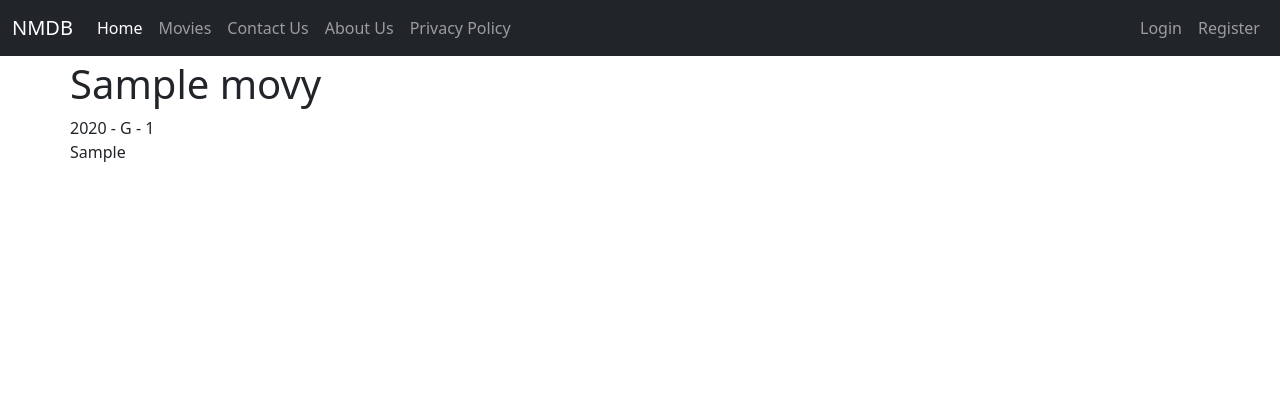
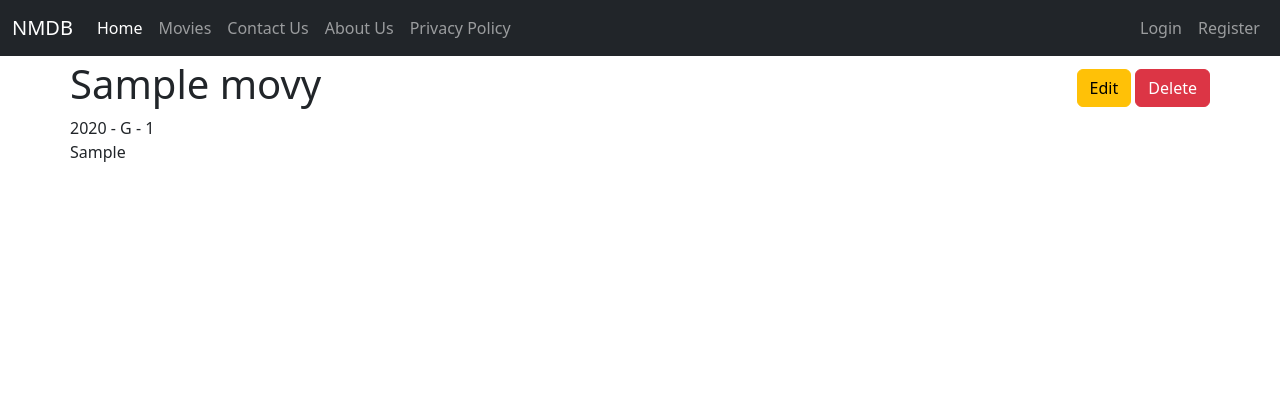
Before and after one commit to gledi/national-movie-database, a Django app: page /movies/1/ in a window 1280 px wide. Shown: the top 420 px of the page. Run offline with Django 4.2, Linux system fonts and the light colour scheme; tables that the repository leaves empty hold one stand-in row (values such as "Sample post").

Commit message:
Add movie edit & delete functionality

```diff
--- a/movies/templates/movies/movie_detail.html
+++ b/movies/templates/movies/movie_detail.html
@@ -1,7 +1,13 @@
 {% extends '_base.html' %}
 
 {% block content %}
-<h1>{{ movie.title }}</h1>
+<div class="d-flex justify-content-between align-items-center">
+    <h1>{{ movie.title }}</h1>
+    <div>
+      <a class="btn btn-warning" href="{% url 'movie-edit' pk=movie.pk %}">Edit</a>
+      <a class="btn btn-danger" href="{% url 'movie-delete' pk=movie.pk %}">Delete</a>
+    </div>
+</div>
 <div>{{ movie.year }} - {{ movie.rating }} - {{ movie.runtime }}</div>
 <div>{{ movie.plot }}</div>
 {% endblock content %}
--- a/movies/templates/movies/movie_add.html
+++ b/movies/templates/movies/movie_form.html
@@ -3,7 +3,11 @@
 {% load crispy_forms_tags %}
 
 {% block content %}
+{% if movie %}
+<h1>Edit <small>{{ movie.title }}</small></h1>
+{% else %}
 <h1>Add Movie</h1>
+{% endif %}
 <form action="" method="post" novalidate>
     {% csrf_token %}
     {{ form|crispy }}
--- a/movies/urls.py
+++ b/movies/urls.py
@@ -7,4 +7,6 @@ urlpatterns = [
     path("movies/", views.get_movie_list, name="movie-list"),
     path("movies/add/", views.add_movie, name="movie-add"),
     path("movies/<int:pk>/", views.get_movie_detail, name="movie-detail"),
+    path("movies/<int:pk>/edit/", views.edit_movie, name='movie-edit'),
+    path("movies/<int:pk>/delete/", views.delete_movie, name='movie-delete'),
 ]
--- a/movies/views.py
+++ b/movies/views.py
@@ -1,6 +1,7 @@
+from http.client import INTERNAL_SERVER_ERROR
 from django.http import Http404, HttpResponseRedirect
 from django.urls import reverse
-from django.shortcuts import render, redirect
+from django.shortcuts import render, redirect, get_object_or_404
 
 from movies.models import Director, Movie
 from movies.forms import MovieForm, MovieModelForm
@@ -49,6 +50,32 @@ def add_movie(request):
             return redirect(movie, permanent=False)
     else:
         form = MovieModelForm()
-    return render(request, "movies/movie_add.html", context={
+    return render(request, "movies/movie_form.html", context={
         "form": form,
     })
+
+
+def edit_movie(request, pk):
+    movie = get_object_or_404(Movie, pk=pk)
+
+    if request.method == "POST":
+        form = MovieModelForm(request.POST, instance=movie)
+        if form.is_valid():
+            form.save()
+            return redirect(movie)
+    else:
+        form = MovieModelForm(instance=movie)
+    return render(request, "movies/movie_form.html", context={
+        "form": form,
+        "movie": movie,
+    })
+
+
+def delete_movie(request, pk):
+    movie = get_object_or_404(Movie, pk=pk)
+    if request.method == "POST":
+        movie.delete()
+        return redirect("movie-list")
+    return render(request, "movies/movie_delete.html", context={
+        "movie": movie
+    })
```
Also changed, not shown: movies/templates/movies/movie_delete.html (added, +16 -0 lines).
